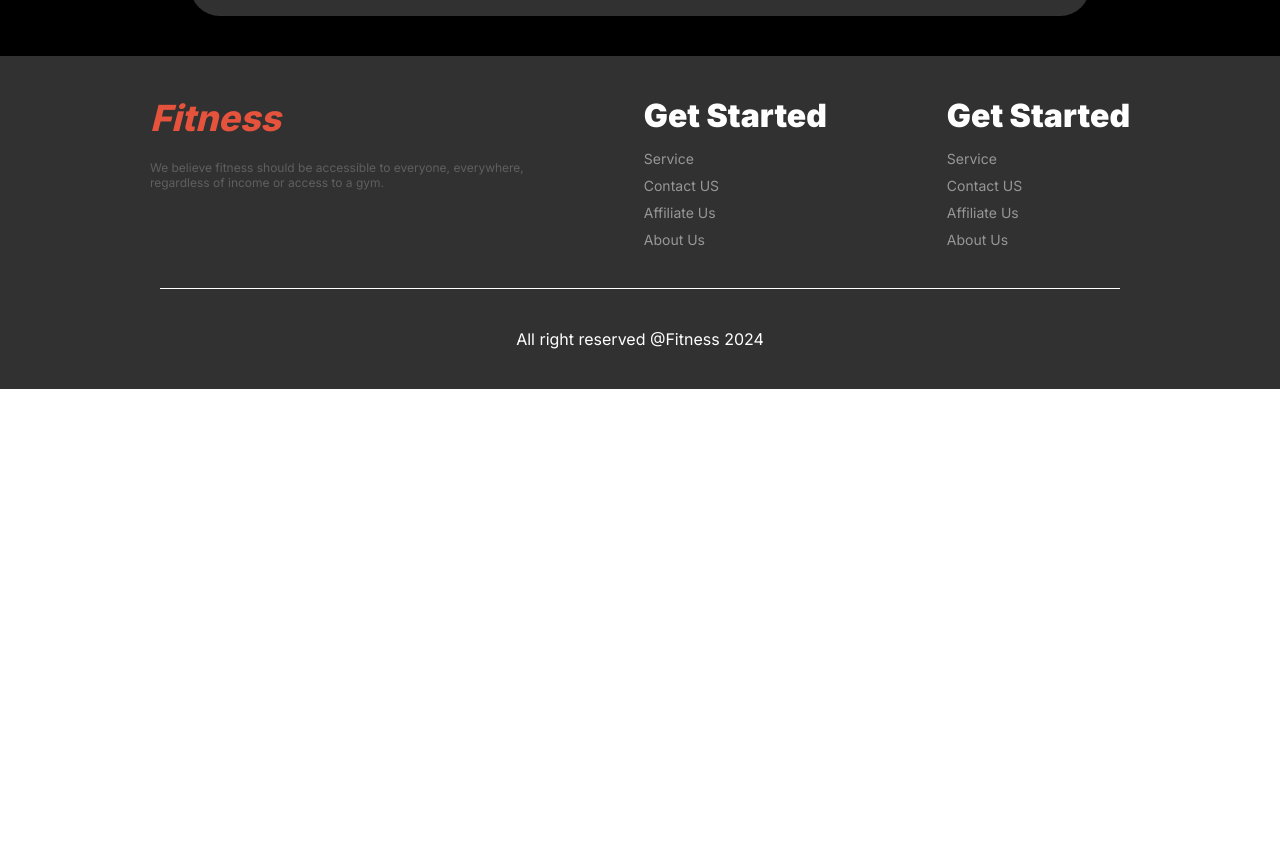
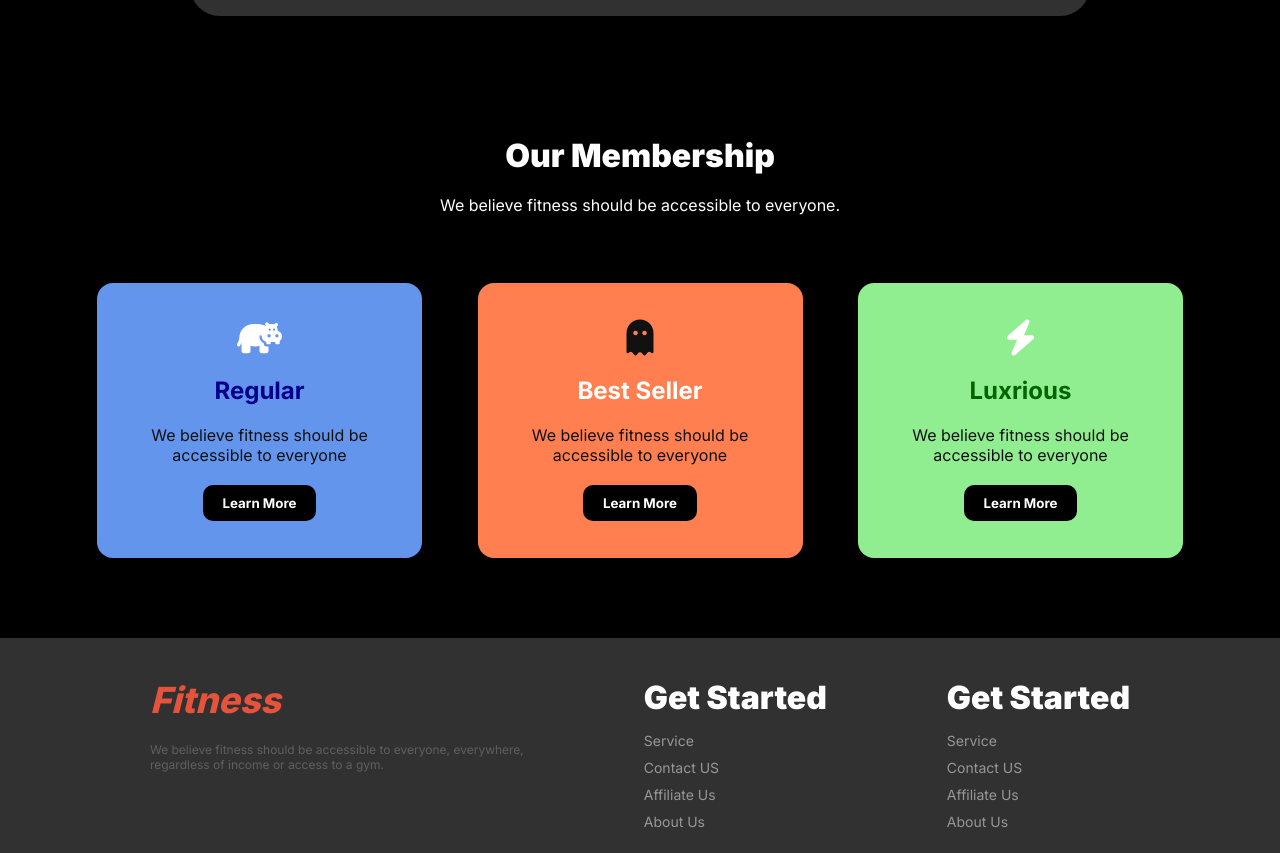
Before and after one commit to abrar-jihan/programming-hero-Assignment-02, a plain HTML site: page index.html in a window 1280 px wide. Shown: the part 3135-3988 px from the top of the page. Before the commit the page ends 3524 px from the top, so only its background shows below. Drawn offline with Linux system fonts and the light colour scheme; a web font is replaced by a local one.

Commit message:
CArds add

```diff
--- a/index.html
+++ b/index.html
@@ -228,6 +228,34 @@
         </div>
       </div>
     </section>
+    <section class="third-main-content">
+      <div class="main-content-inner">
+        <div class="first-one-new">
+          <h2>Our Membership</h2>
+          <p>We believe fitness should be accessible to everyone.</p>
+        </div>
+        <div class="card-box">
+          <div class="cards card1">
+            <i id="icon1" class="fa-solid fa-hippo"></i>
+            <h3 id="fi">Regular</h3>
+            <p>We believe fitness should be accessible to everyone</p>
+            <button class="last-btn">Learn More</button>
+          </div>
+          <div class="cards card2">
+            <i class="fa-solid fa-ghost"></i>
+            <h3 id="se">Best Seller</h3>
+            <p>We believe fitness should be accessible to everyone</p>
+            <button class="last-btn">Learn More</button>
+          </div>
+          <div class="cards card3">
+            <i id="icon" class="fa-solid fa-bolt"></i>
+            <h3 id="th">Luxrious</h3>
+            <p>We believe fitness should be accessible to everyone</p>
+            <button class="last-btn">Learn More</button>
+          </div>
+        </div>
+      </div>
+    </section>
     <footer>
       <div class="first">
         <h2 class="logo">Fitness</h2>
--- a/style.css
+++ b/style.css
@@ -385,6 +385,94 @@ select:first-of-type {
   border-radius: 30px;
   z-index: -1;
 }
+
+/* card */
+.third-main-content {
+  width: 100%;
+  background-color: black;
+}
+.main-content-inner {
+  padding: 80px 97px;
+  display: flex;
+  align-items: center;
+  justify-content: center;
+  flex-direction: column;
+  gap: 20px;
+}
+.first-one-new {
+  display: flex;
+  flex-direction: column;
+  align-items: center;
+  justify-content: center;
+  text-align: center;
+  margin: 0px 47px 48px 47px;
+}
+.first-one-new > h2 {
+  font-size: 32px;
+  font-weight: 900;
+  padding-bottom: 20px;
+}
+.card-box {
+  display: flex;
+  justify-content: space-between;
+  align-items: center;
+  gap: 36px;
+  width: 100%;
+}
+.cards {
+  display: flex;
+  gap: 20px;
+  align-items: center;
+  justify-content: center;
+  flex-direction: column;
+  width: 325px;
+  height: 275px;
+  padding: 40px;
+  border-radius: 16px;
+}
+.cards > i {
+  font-size: 36px;
+  color: #111111;
+}
+#icon,
+#icon1 {
+  color: #fff;
+}
+.cards > h3 {
+  font-size: 24px;
+}
+#fi {
+  color: darkblue;
+}
+#se {
+  color: bl;
+}
+#th {
+  color: darkgreen;
+}
+.cards > p {
+  color: #111111;
+  text-align: center;
+}
+.card1 {
+  background-color: cornflowerblue;
+}
+.card2 {
+  background-color: coral;
+}
+.card3 {
+  background-color: rgb(144, 238, 144);
+}
+.last-btn {
+  border: none;
+  background-color: black;
+  color: white;
+  padding: 10px 20px;
+  font-family: "Inter";
+  font-weight: 700;
+  border-radius: 10px;
+}
+/* Footer */
 footer {
   width: 100%;
   background-color: #313131;
@@ -466,7 +554,7 @@ footer {
     gap: 14px;
   }
   .btn-primary {
-    padding: 16px 40px;
+    padding: 15px 30px;
     border-radius: 35px;
     font-size: 14px;
     line-height: 22px;
@@ -644,6 +732,74 @@ footer {
     border-radius: 30px;
     z-index: -1;
   }
+  /* cards */
+  .first-one-new {
+    margin: 0px;
+  }
+  .first-one-new > h2 {
+    font-size: 28px;
+    padding-bottom: 10px;
+  }
+  .first-one-new > p {
+    color: #ffffff68;
+    font-size: 14px;
+  }
+  .card-box {
+    justify-content: space-around;
+    flex-direction: column;
+  }
+  .cards {
+    display: flex;
+    gap: 20px;
+    align-items: left;
+    justify-content: left;
+    flex-direction: column;
+    width: 290px;
+    height: 275px;
+    padding: 40px;
+    border-radius: 16px;
+  }
+  .cards > i {
+    font-size: 36px;
+    color: #111111;
+  }
+  #icon,
+  #icon1 {
+    color: #fff;
+  }
+  .cards > h3 {
+    font-size: 24px;
+  }
+  #fi {
+    color: darkblue;
+  }
+  #se {
+    color: bl;
+  }
+  #th {
+    color: darkgreen;
+  }
+  .cards > p {
+    color: #111111;
+  }
+  .card1 {
+    background-color: cornflowerblue;
+  }
+  .card2 {
+    background-color: coral;
+  }
+  .card3 {
+    background-color: rgb(144, 238, 144);
+  }
+  .last-btn {
+    border: 1px solid black;
+    background-color: black;
+    color: white;
+    padding: 10px 20px;
+    font-family: "Inter";
+    font-weight: 700;
+    border-radius: 10px;
+  }
   /* footer */
   footer {
     flex-direction: column;
```
